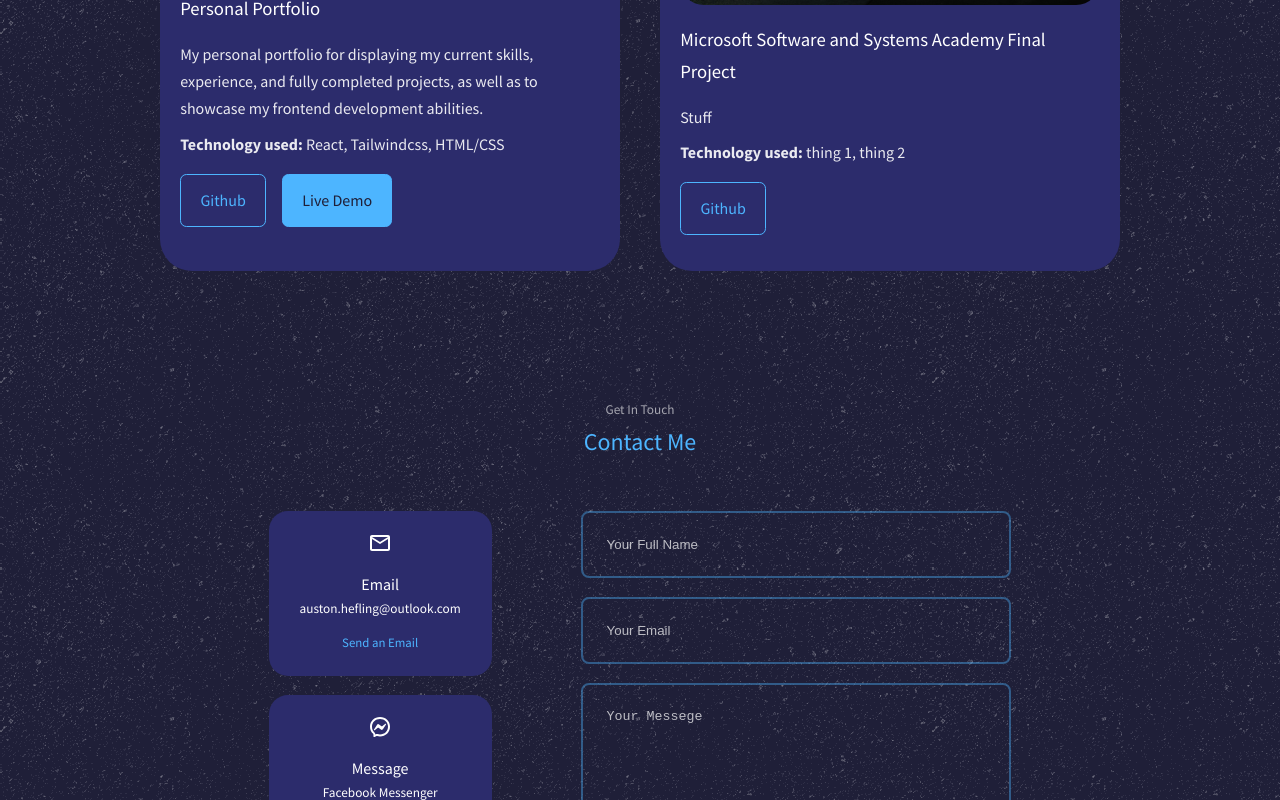
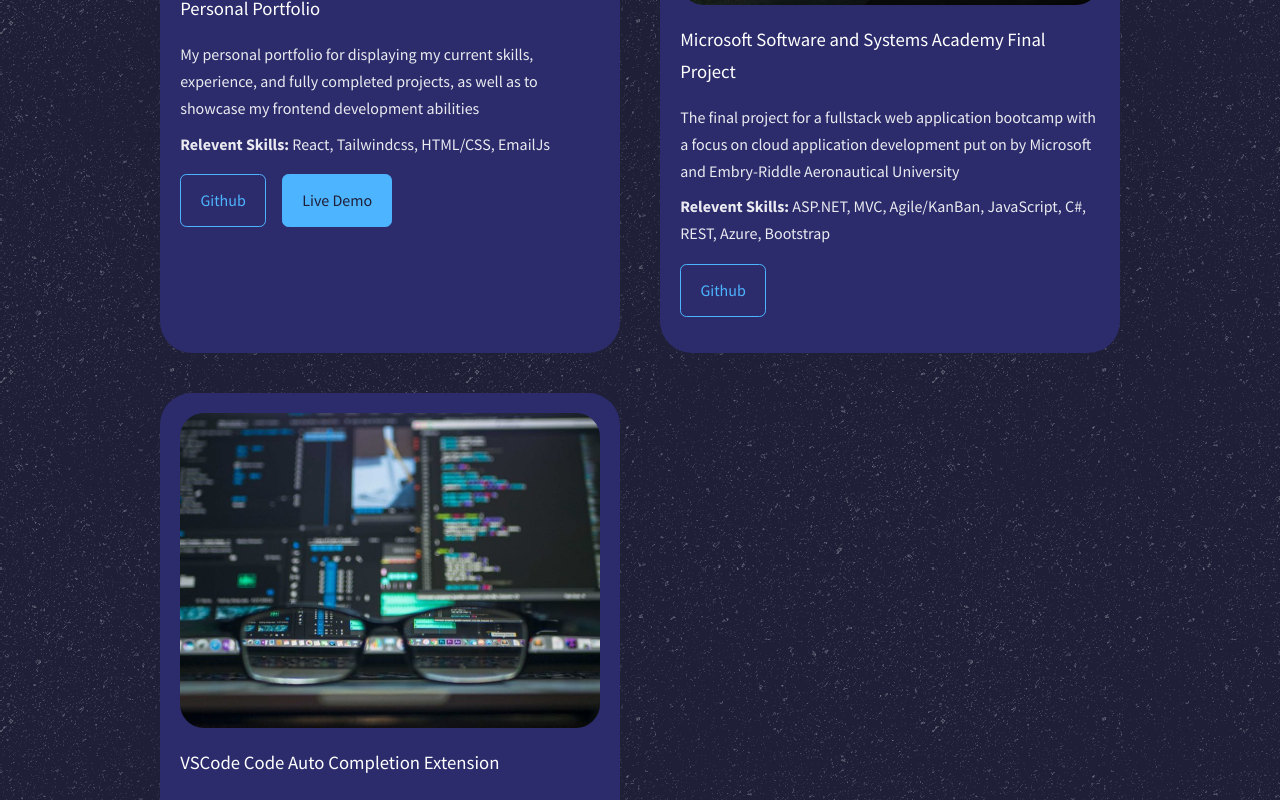
Before and after one commit to HEFLINGA/portfolio, a React (Create React App) app: page / in a window 1280 px wide. Shown: the part 2920-3720 px from the top of the page. Built offline with nearby package versions, Linux system fonts and the light colour scheme.

Commit message:
Added projects with images and desc.

```diff
--- a/public/index.html
+++ b/public/index.html
@@ -5,7 +5,7 @@
     <meta http-equiv="X-UA-Compatible" content="IE=edge">
     <meta name="viewport" content="width=device-width, initial-scale=1.0">
 
-    <title>Personal React Portfolio Website</title>
+    <title>Auston's Portfolio</title>
 </head>
 <body>
     <div id="root"></div>
--- a/src/components/portfolio/Portfolio.jsx
+++ b/src/components/portfolio/Portfolio.jsx
@@ -2,14 +2,15 @@ import React from "react";
 import "./portfolio.css";
 import IMG1 from "../../assets/portfolio_img.png";
 import IMG2 from "../../assets/bb_img.jpg";
+import IMG3 from "../../assets/vscode_cc_img.jpg";
 
 const data = [
   {
     id: 1,
     image: IMG1,
     title: "Personal Portfolio",
-    description: "My personal portfolio for displaying my current skills, experience, and fully completed projects, as well as to showcase my frontend development abilities.",
-    tech: "React, Tailwindcss, HTML/CSS",
+    description: "My personal portfolio for displaying my current skills, experience, and fully completed projects, as well as to showcase my frontend development abilities",
+    tech: "React, Tailwindcss, HTML/CSS, EmailJs",
     github: "https://github.com/HEFLINGA/ExerciseClassProject",
     demo: "https://heflinga.github.io/",
   },
@@ -17,9 +18,18 @@ const data = [
     id: 2,
     image: IMG2,
     title: "Microsoft Software and Systems Academy Final Project",
-    description: "Stuff",
-    tech: "thing 1, thing 2",
+    description: "The final project for a fullstack web application bootcamp with a focus on cloud application development put on by Microsoft and Embry-Riddle Aeronautical University",
+    tech: "ASP.NET, MVC, Agile/KanBan, JavaScript, C#, REST, Azure, Bootstrap",
     github: "https://github.com/HEFLINGA/ExerciseClassProject",
+    demo: "",
+  },
+  {
+    id: 3,
+    image: IMG3,
+    title: "VSCode Code Auto Completion Extension",
+    description: "An extension created for Los Alamos National Laboratory while working as a developer/research intern. This extension gives completion suggestions based on current context in Python scripts, using Huggingface LLM API",
+    tech: "TypeScript, HuggingFace LLM API, VSCode, Python",
+    github: "https://github.com/HEFLINGA/VSCodeExtension_CodeCompletion",
     demo: "",
   },
 ];
@@ -39,7 +49,7 @@ const Portfolio = () => {
               </div>
               <h3>{title}</h3>
               <p>{description}</p>
-              <p><strong>Technology used:</strong> {tech}</p>
+              <p><strong>Relevent Skills:</strong> {tech}</p>
               <div className="portfolio_item_cta">
                 <a
                   href={github}
```
Also changed, not shown: src/assets/vscode_cc_img.jpg (added).
